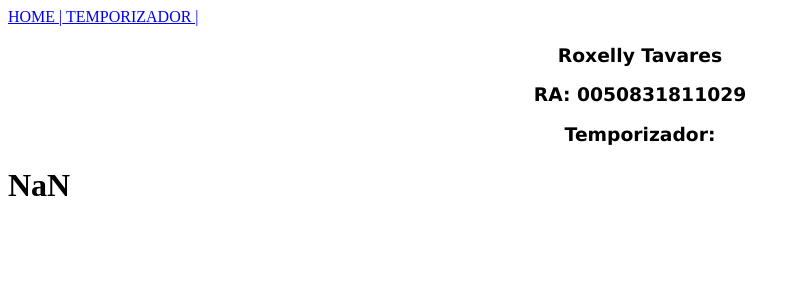
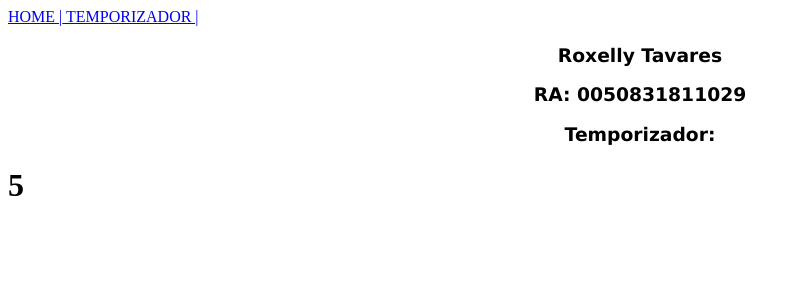
Before and after one commit to roxellyt/Aula-08, an Angular app: page / in a window 1280 px wide. Shown: the top 300 px of the page, without its empty margins (0-800 px from the left). Built offline with nearby package versions, Linux system fonts and the light colour scheme.

Commit message:
1 file modified

```diff
--- a/src/app/timer.service.ts
+++ b/src/app/timer.service.ts
@@ -3,7 +3,7 @@ import { Injectable } from '@angular/core';
 @Injectable()
 export class TimerService {
   private timer: any;
-  private counter: 0;
+  private counter = 0;
   constructor() {}
 
   start(ms: number) {
@@ -14,7 +14,7 @@ export class TimerService {
     }
   }
   stop() {
-    if(this.timer){
+    if (this.timer) {
       clearInterval(this.timer);
       this.timer = null;
     }
```
